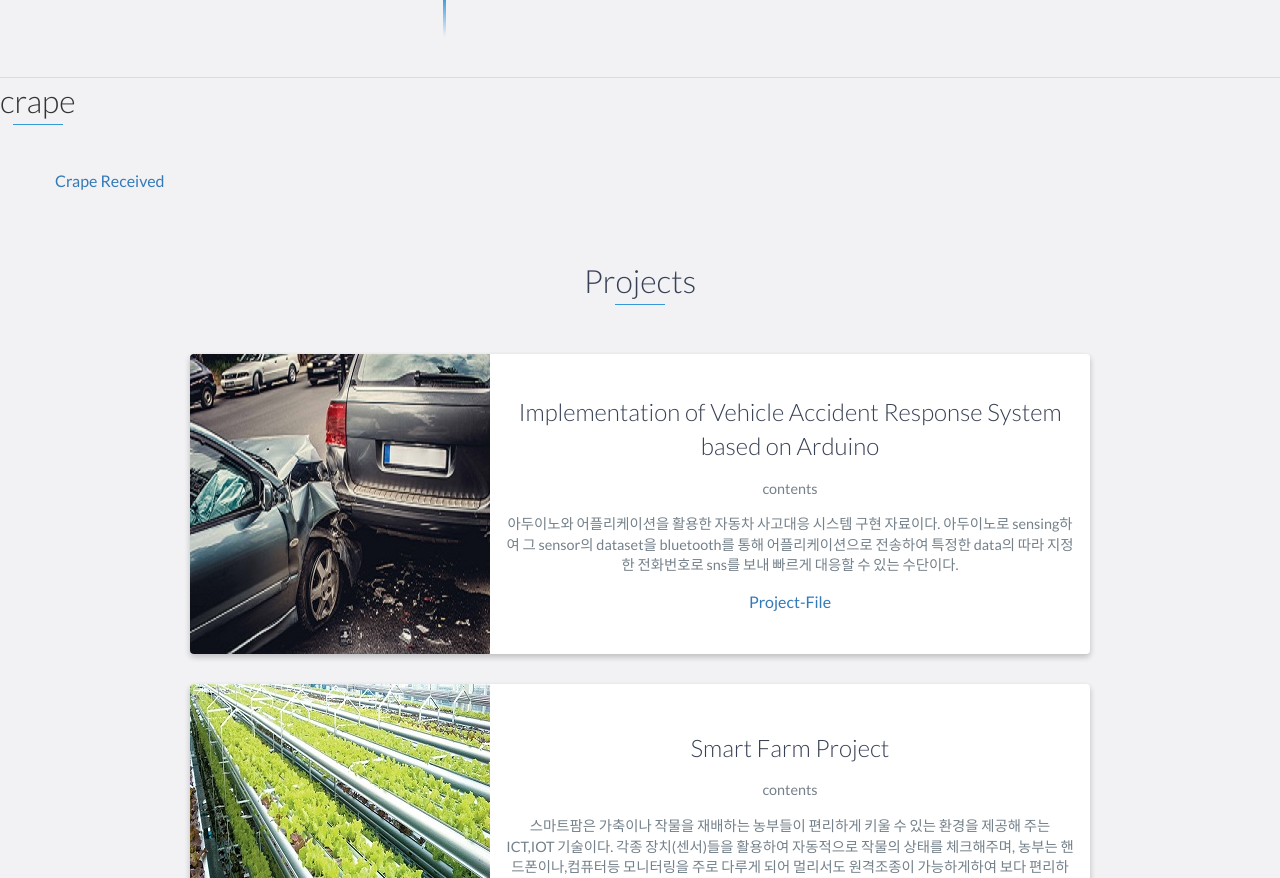
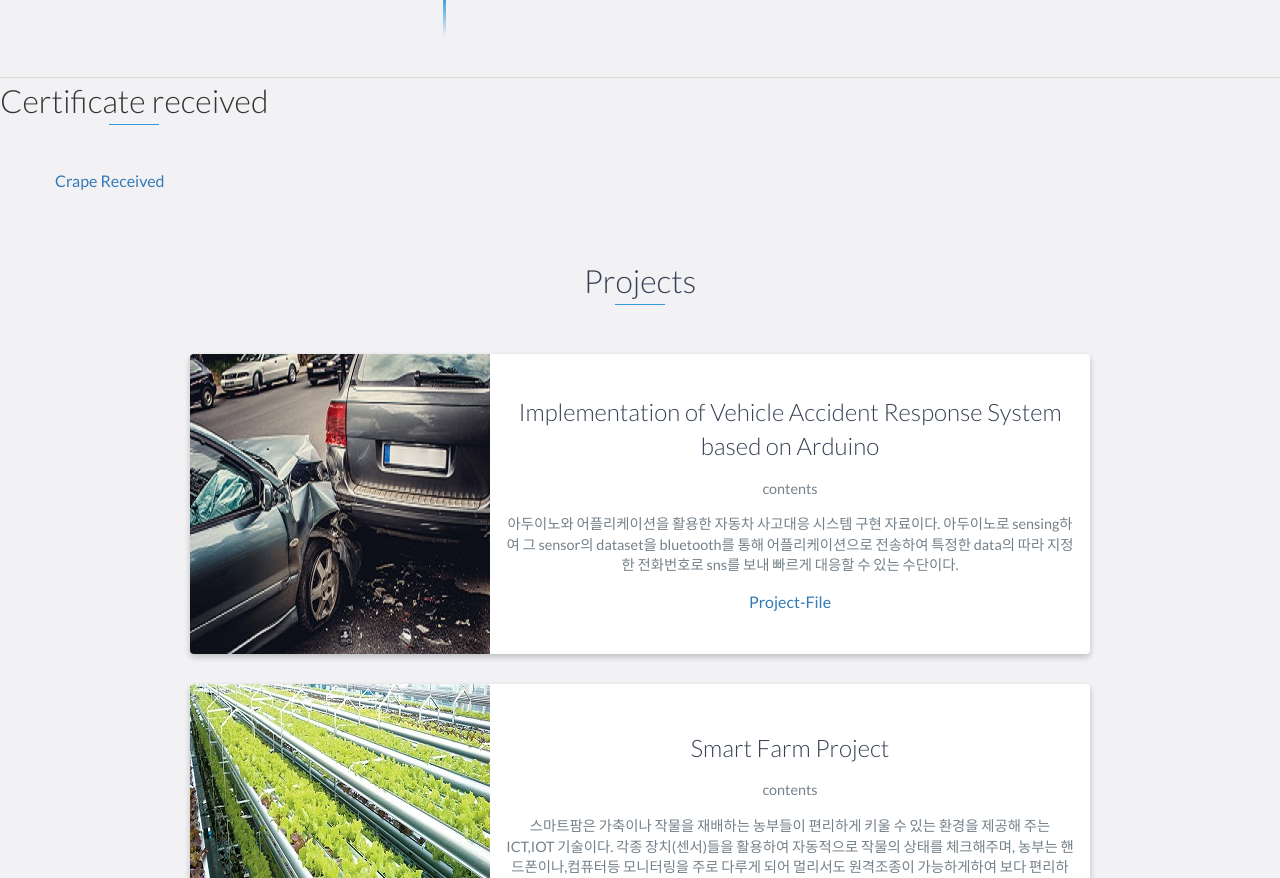
Before and after one commit to acjswo111/acjswo111.github.io, a website: page index.html in a window 1280 px wide. Shown: the part 2052-2930 px from the top of the page. Drawn offline with nearby package versions, Linux system fonts and the light colour scheme.

Commit message:
Update index.html

```diff
--- a/index.html
+++ b/index.html
@@ -125,7 +125,7 @@
         </div>
     </div>
     <div id="crape" class="background-alt">
-        <h2 class="heading">crape</h2>
+        <h2 class="heading">Certificate received</h2>
         <div class="container">
             <div class="row">
         <p><a href="crape.html" target ="blank">Crape Received</a></p>
```
